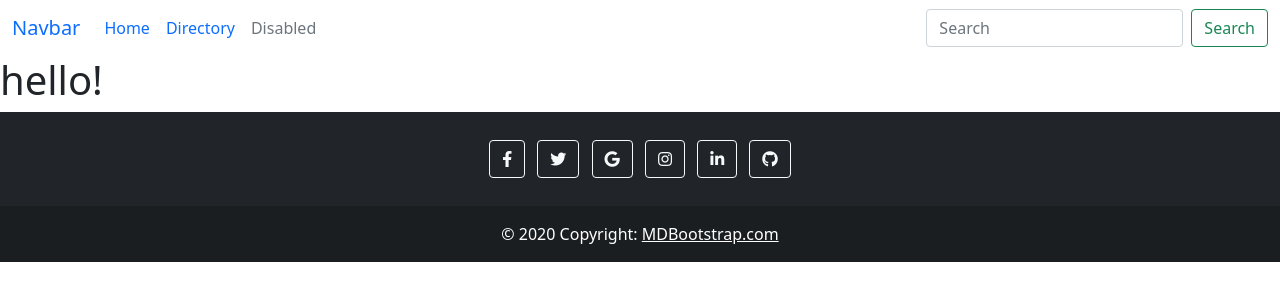
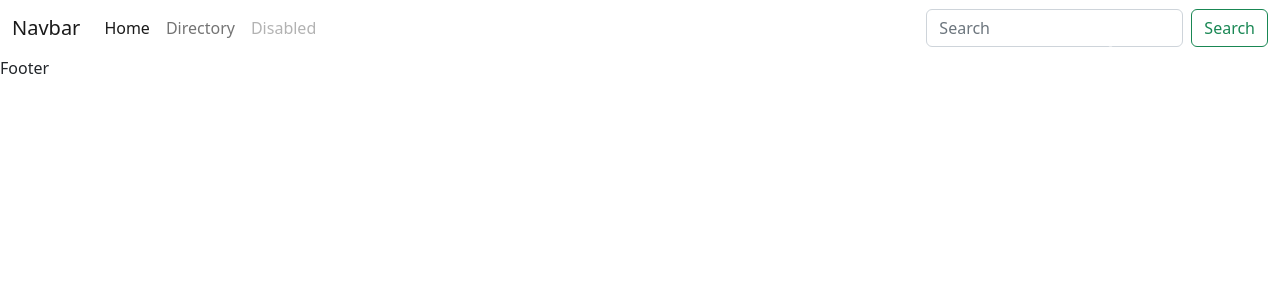
Before and after one commit to Linber93/watch_and_write, a Django app: page / in a window 1280 px wide. Shown: the top 301 px of the page. Run offline with Django 3.2, Linux system fonts and the light colour scheme; data that the repository does not hold is empty.

Commit message:
fixed version issue with bootrap and added carousel to index.html

```diff
--- a/templates/base.html
+++ b/templates/base.html
@@ -11,10 +11,10 @@
     <link href="https://fonts.googleapis.com/css2?family=Lato:wght@300;700&display=swap" rel="stylesheet">
     <link rel="stylesheet" href="https://cdnjs.cloudflare.com/ajax/libs/font-awesome/5.15.3/css/all.min.css">
     <meta name="viewport" content="width=device-width, initial-scale=1" />
-    <link href="https://cdn.jsdelivr.net/npm/bootstrap@5.0.1/dist/css/bootstrap.min.css" rel="stylesheet"
-        integrity="sha384-+0n0xVW2eSR5OomGNYDnhzAbDsOXxcvSN1TPprVMTNDbiYZCxYbOOl7+AMvyTG2x" crossorigin="anonymous">
-    <script src="https://cdn.jsdelivr.net/npm/bootstrap@5.0.1/dist/js/bootstrap.bundle.min.js"
-        integrity="sha384-gtEjrD/SeCtmISkJkNUaaKMoLD0//ElJ19smozuHV6z3Iehds+3Ulb9Bn9Plx0x4" crossorigin="anonymous">
+    <link href="https://cdn.jsdelivr.net/npm/bootstrap@5.2.0/dist/css/bootstrap.min.css" rel="stylesheet"
+        integrity="sha384-gH2yIJqKdNHPEq0n4Mqa/HGKIhSkIHeL5AyhkYV8i59U5AR6csBvApHHNl/vI1Bx" crossorigin="anonymous">
+    <script src="https://cdn.jsdelivr.net/npm/bootstrap@5.2.0/dist/js/bootstrap.bundle.min.js"
+        integrity="sha384-A3rJD856KowSb7dwlZdYEkO39Gagi7vIsF0jrRAoQmDKKtQBHUuLZ9AsSv4jD4Xa" crossorigin="anonymous">
     </script>
     <title>Watch and Write</title>
     <link rel="stylesheet" href="{% static 'css/style.css' %}">
@@ -56,53 +56,8 @@
         {% endblock content %}
     </main>
 
-    <!-- Footer -->
-    <footer class="bg-dark text-center text-white">
-        <!-- Grid container -->
-        <div class="container p-4 pb-0">
-          <!-- Section: Social media -->
-          <section class="mb-4">
-            <!-- Facebook -->
-            <a class="btn btn-outline-light btn-floating m-1" href="#!" role="button"
-              ><i class="fab fa-facebook-f"></i
-            ></a>
+    Footer
 
-            <!-- Twitter -->
-            <a class="btn btn-outline-light btn-floating m-1" href="#!" role="button"
-              ><i class="fab fa-twitter"></i
-            ></a>
-
-            <!-- Google -->
-            <a class="btn btn-outline-light btn-floating m-1" href="#!" role="button"
-              ><i class="fab fa-google"></i
-            ></a>
-
-            <!-- Instagram -->
-            <a class="btn btn-outline-light btn-floating m-1" href="#!" role="button"
-              ><i class="fab fa-instagram"></i
-            ></a>
-
-            <!-- Linkedin -->
-            <a class="btn btn-outline-light btn-floating m-1" href="#!" role="button"
-              ><i class="fab fa-linkedin-in"></i
-            ></a>
-
-            <!-- Github -->
-            <a class="btn btn-outline-light btn-floating m-1" href="#!" role="button"
-              ><i class="fab fa-github"></i
-            ></a>
-          </section>
-          <!-- Section: Social media -->
-        </div>
-        <!-- Grid container -->
-
-        <!-- Copyright -->
-        <div class="text-center p-3" style="background-color: rgba(0, 0, 0, 0.2);">
-          © 2020 Copyright:
-          <a class="text-white" href="https://mdbootstrap.com/">MDBootstrap.com</a>
-        </div>
-        <!-- Copyright -->
-      </footer>
 
 </body>
 
--- a/templates/index.html
+++ b/templates/index.html
@@ -1,5 +1,49 @@
 {% extends "base.html" %}
 
 {% block content %}
- <h1>hello!</h1>
+<div class="container">
+    <div class="row">
+        <div class="col-md-12">
+            <div id="carouselExampleAutoplaying" class="carousel slide" data-bs-ride="carousel">
+                <div class="carousel-inner col-md-4">
+                    {% for review in review_list %}
+                    <div class="carousel-item active card col-md-12 mt-5" data-bs-interval="4000"
+                        style="height: 24rem;">
+                        {% if "placeholder" in review.movie_poster.url %}
+                        <div class="col-md-4">
+                            <img src="https://res.cloudinary.com/dqj8alsys/image/upload/v1678289064/defaultimage_nrxzoc.jpg"
+                                class="d-block w-100 col-md-6 img-fluid " alt="image of a cat"
+                                aria-label="image of a cat" style="max-height: 12rem;">
+                        </div>
+                        {% else %}
+                        <div class="col-md-4">
+                            <img src="{{ review.movie_poster.url }}" alt="an image of {{ review.title }} poster"
+                                class="d-block w-100 col-md-6 img-fluid" alt="..." style="max-height: 12rem;">
+                        </div>
+                        {% endif %}
+
+                        <div class="card-body" style="height: 12rem">
+                            <h3 class="text-center">{{ review.title }}</h5>
+                                <p class="text-center">{{ review.excerpt }}</p>
+                        </div>
+                    </div>
+
+
+                    {% endfor %}
+                </div>
+                <button class="carousel-control-prev" type="button" data-bs-target="#carouselExampleAutoplaying"
+                    data-bs-slide="prev">
+                    <span class="carousel-control-prev-icon" aria-hidden="true"></span>
+                    <span class="visually-hidden">Previous</span>
+                </button>
+                <button class="carousel-control-next" type="button" data-bs-target="#carouselExampleAutoplaying"
+                    data-bs-slide="next">
+                    <span class="carousel-control-next-icon" aria-hidden="true"></span>
+                    <span class="visually-hidden">Next</span>
+                </button>
+            </div>
+        </div>
+    </div>
+</div>
+
 {% endblock %}
```
